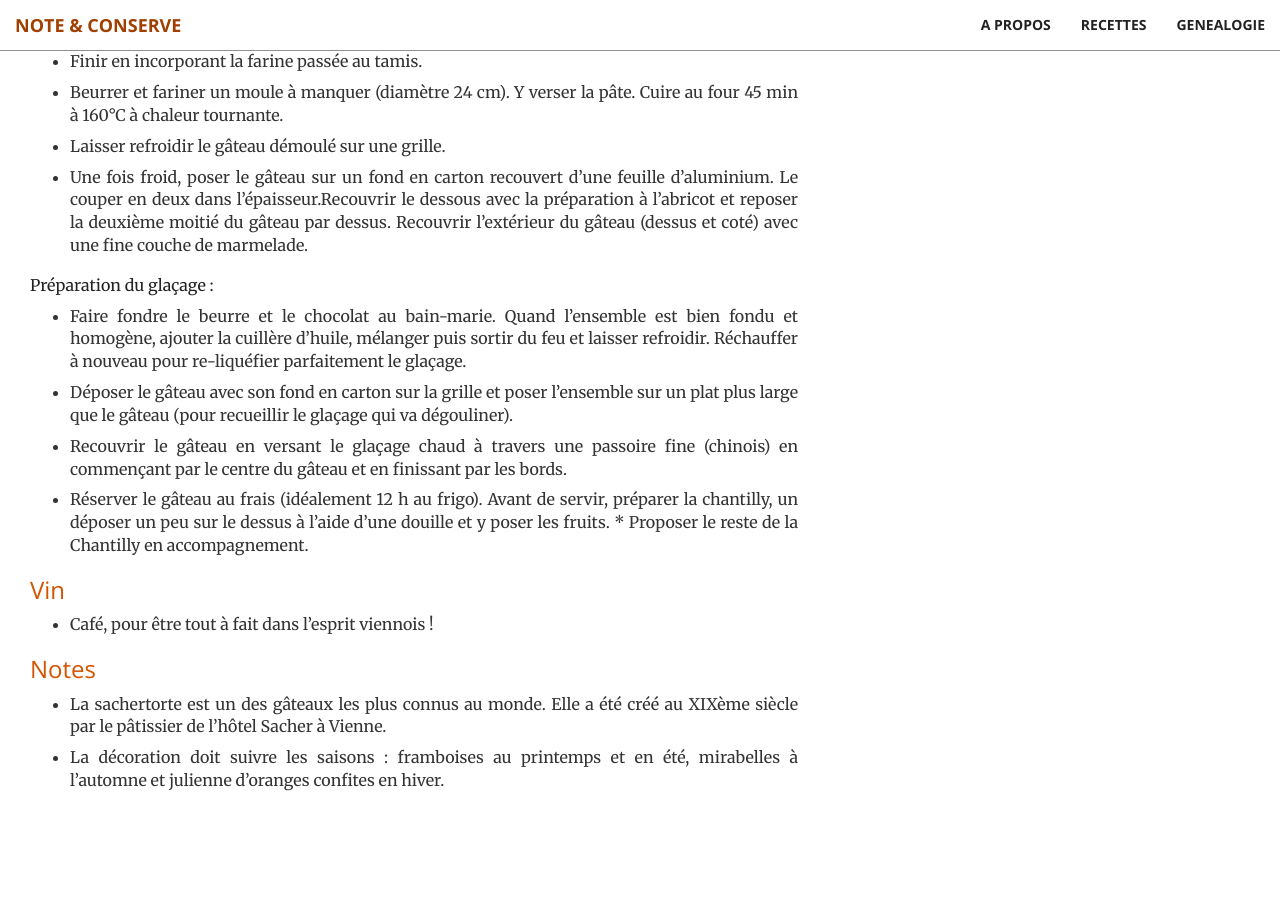
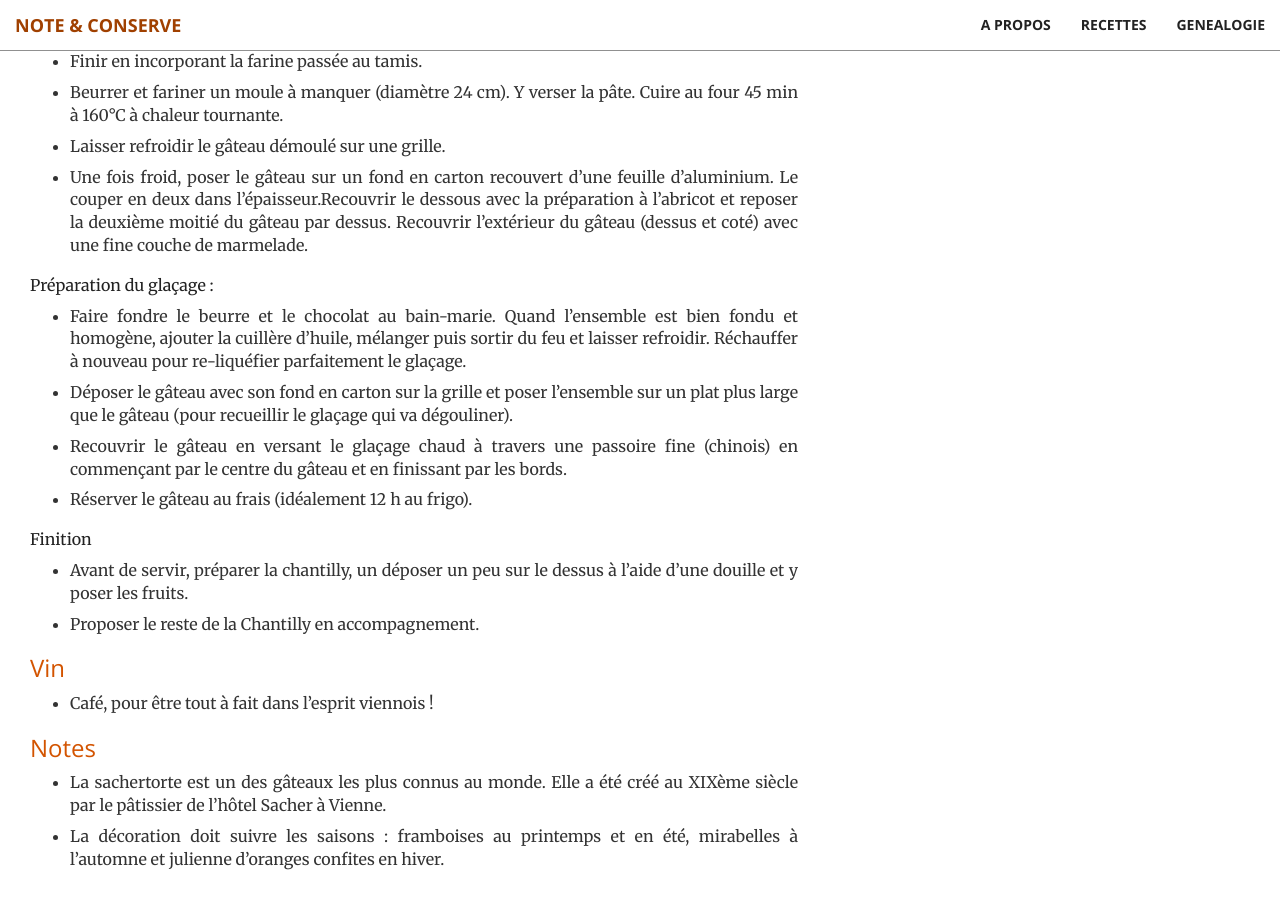
Before and after one commit to brignogan/brignogan.github.io, a Jekyll site: the page built from _posts/2019-05-27-sachertorte.md, in a window 1280 px wide and 900 px high, scrolled down 1589 px. Built offline with Jekyll 4.4.1, drawn with Linux system fonts in a browser that asks for light colours; before the commit the page ends 2411 px from its top, so only the background shows below that.

Commit message:
Update 2019-05-27-sachertorte.md
corrections

```diff
--- a/_posts/2019-05-27-sachertorte.md
+++ b/_posts/2019-05-27-sachertorte.md
@@ -57,7 +57,12 @@ Cette recette vient de Maëlle (Vienne)
 * Faire fondre le beurre et le chocolat au bain-marie. Quand l'ensemble est bien fondu et homogène, ajouter la cuillère d'huile, mélanger puis sortir du feu et laisser refroidir. Réchauffer à nouveau pour re-liquéfier parfaitement le glaçage.
 * Déposer le gâteau avec son fond en carton sur la grille et poser l'ensemble sur un plat plus large que le gâteau (pour recueillir le glaçage qui va dégouliner).
 * Recouvrir le gâteau en versant le glaçage chaud à travers une passoire fine (chinois) en commençant par le centre du gâteau et en finissant par les bords.
-* Réserver le gâteau au frais (idéalement 12 h au frigo). Avant de servir, préparer la chantilly, un déposer un peu sur le dessus à l'aide d'une douille et y poser les fruits. * Proposer le reste de la Chantilly en accompagnement.
+* Réserver le gâteau au frais (idéalement 12 h au frigo).
+
+#### Finition
+
+* Avant de servir, préparer la chantilly, un déposer un peu sur le dessus à l'aide d'une douille et y poser les fruits.
+* Proposer le reste de la Chantilly en accompagnement.
 
 
 ### Vin
```
